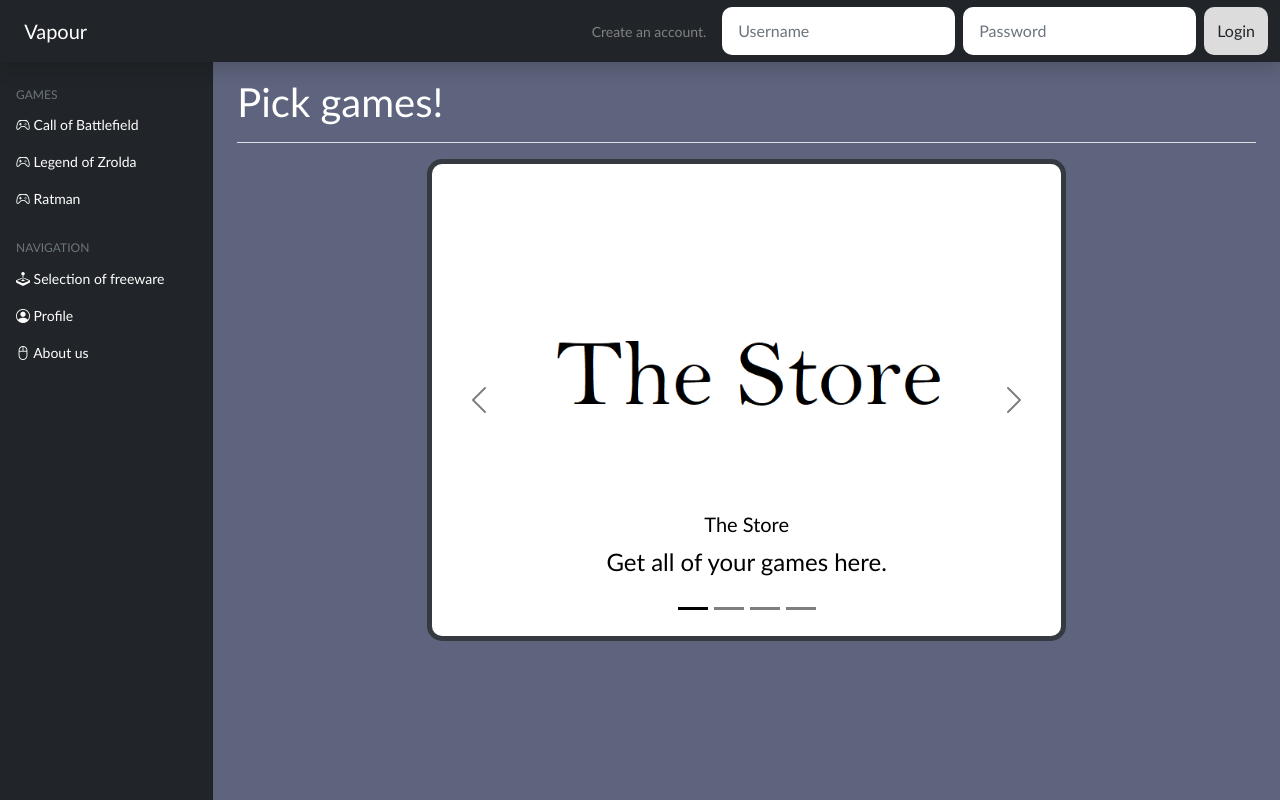
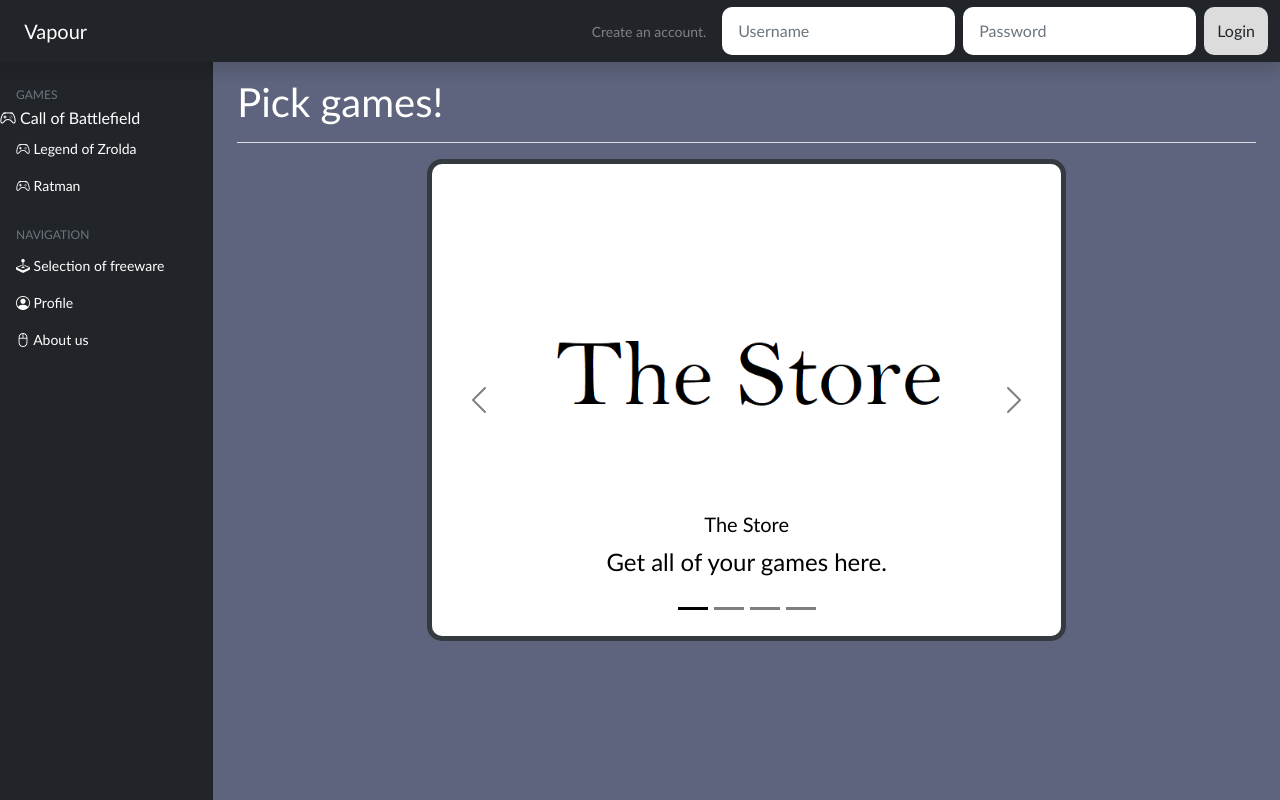
Before and after one commit to SzenasiLevente/ProjektOKJ, a PHP site: page /store.php in a window 1280 px wide. Run offline with PHP 8.4, Linux system fonts and the light colour scheme; data comes from the database, SQL or seed files in the repository.

Commit message:
fixed stuff

```diff
--- a/CSS/override.css
+++ b/CSS/override.css
@@ -195,6 +195,13 @@ img {
     box-shadow: 0 1px 3px 0 #d4d4d5, 0 0 0 1px #d4d4d5;
     margin-top: 20px;
 }
-.card-img{
+.card-img {
     min-height: 100%;
 }
+.headergame {
+    background: none !important;
+    border: none;
+    padding: 0 !important;
+    color: white !important;
+
+  }
--- a/header.php
+++ b/header.php
@@ -9,7 +9,7 @@ require 'inc/inc_connection.php';
 <head>
   <meta charset="utf-8">
   <meta name="viewport" content="width=device-width, initial-scale=1">
-  <title>Welcome!</title>
+  <title>Vapour - Online Games Service</title>
   <link href="https://cdn.jsdelivr.net/npm/bootstrap@5.0.2/dist/css/bootstrap.min.css" rel="stylesheet" integrity="sha384-EVSTQN3/azprG1Anm3QDgpJLIm9Nao0Yz1ztcQTwFspd3yD65VohhpuuCOmLASjC" crossorigin="anonymous">
   <script src="https://cdn.jsdelivr.net/npm/bootstrap@5.0.2/dist/js/bootstrap.bundle.min.js" integrity="sha384-MrcW6ZMFYlzcLA8Nl+NtUVF0sA7MsXsP1UyJoMp4YLEuNSfAP+JcXn/tWtIaxVXM" crossorigin="anonymous"></script>
   <script src="https://code.jquery.com/jquery-3.3.1.slim.min.js" integrity="sha384-q8i/X+965DzO0rT7abK41JStQIAqVgRVzpbzo5smXKp4YfRvH+8abtTE1Pi6jizo" crossorigin="anonymous"></script>
@@ -70,12 +70,8 @@ require 'inc/inc_connection.php';
             </a>
           </h6>
           <form action="inc/inc_gamequery.php" method="post">
-              <a class="nav-link" aria-current="page" href="game.php">
-              <i class="bi bi-controller"></i>
-                <span data-feather="home"></span>
-                Call of Battlefield
-              </a>
-              <input type="hidden" href="game.php" name="gamehidden" value="Call of Battlefield">
+              <button class="btn headergame nav-link" type="submit" name="submit"><i class="bi bi-controller"></i> Call of Battlefield</button>
+              <input type="hidden" name="gamehidden" value="Call of Battlefield">
             </form>
             </li>
             <li class="nav-item">
--- a/inc/inc_connection.php
+++ b/inc/inc_connection.php
@@ -1,6 +1,4 @@
 <?php
-header("Set-Cookie: key=value; path=/; domain=example.org; HttpOnly; SameSite=Lax");
-
 $connecthostname = 'localhost';
 $connectusername = 'root';
 $connectpassword = '';
--- a/store.php
+++ b/store.php
@@ -36,7 +36,7 @@ $resultgame = mysqli_query($connection, $sqlgame);
         echo '
         <div class="carousel-item">
         <form action="game.php" method="POST">
-        <input href="game.php" type="image" src="IMG/'.$row["gamePic"].'" class="d-block w-100" name="submit">
+        <input href="game.php" type="image" src="IMG/'.$row["gamePic"].'" class="d-block w-100" name="submitimg">
         <input type="hidden" name="gamehidden" value="'.$row["gameName"].'">
         </form>
           <div class="carousel-caption d-none d-md-block">
```
Also changed, not shown: 1 other file.
